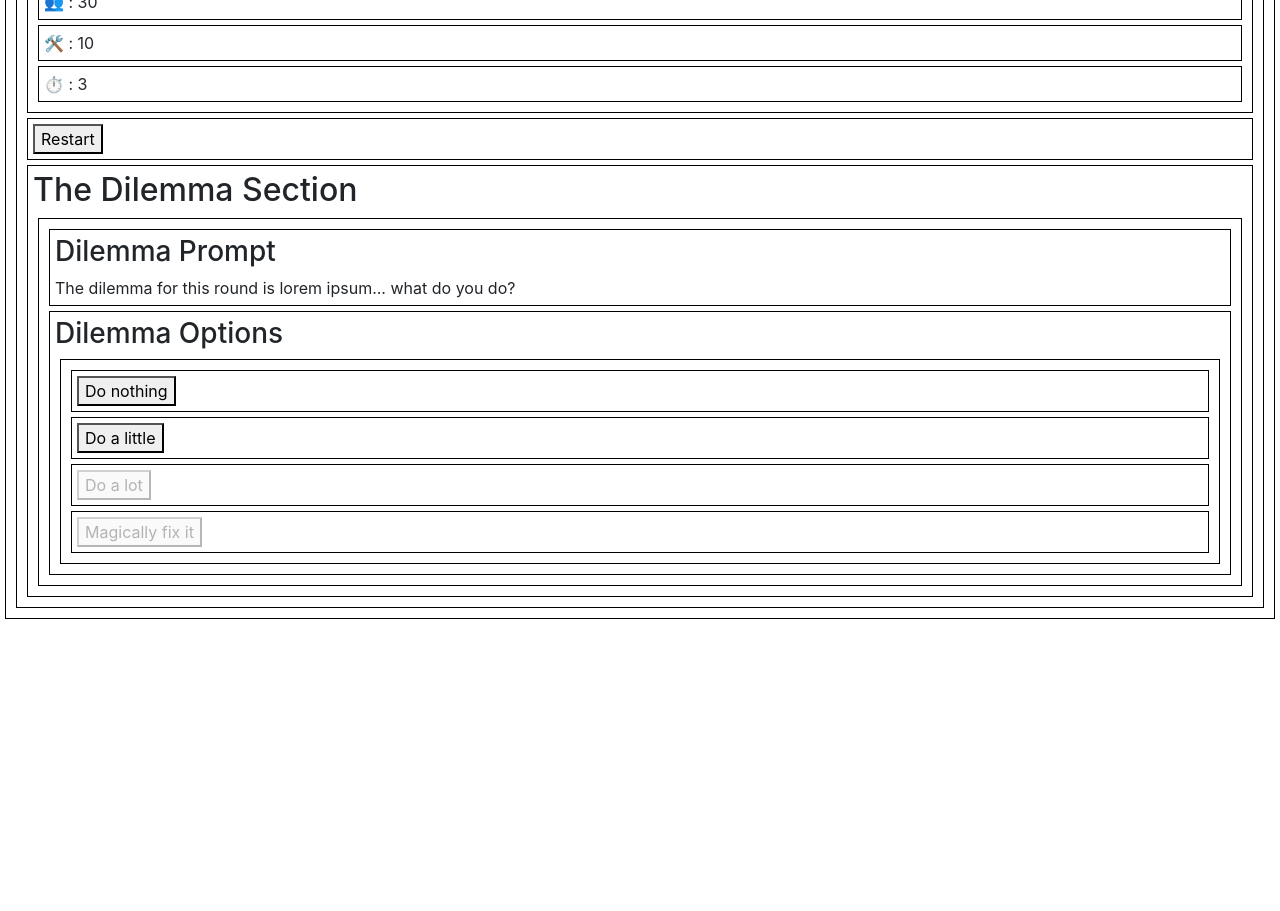
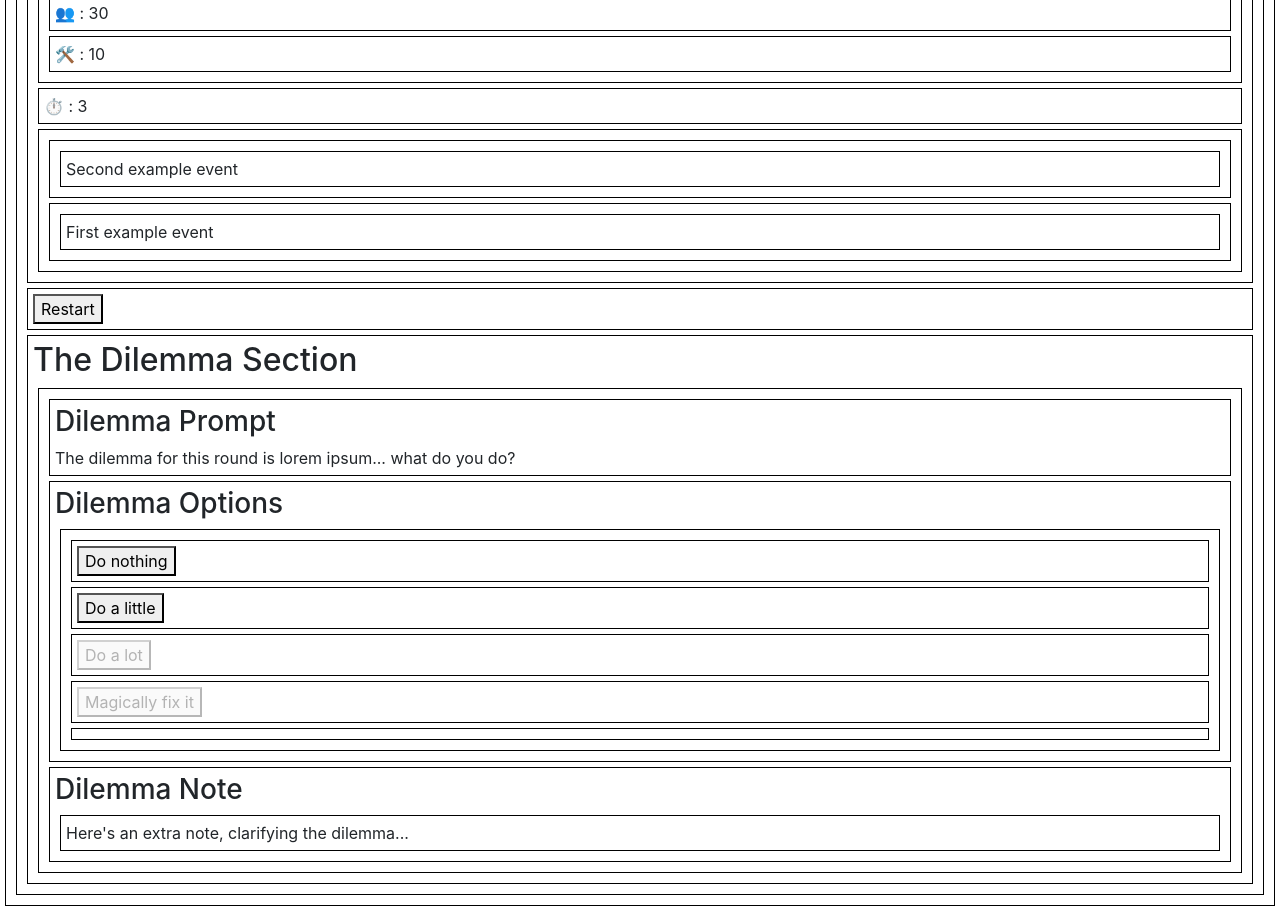
Before and after one commit to randylubin/engine-startup-agenda-2022, a Vue app: page / in a window 1280 px wide. Shown: the part 160-1071 px from the top of the page. Before the commit the page ends 800 px from the top, so only its background shows below. Built offline with nearby package versions, Linux system fonts and the light colour scheme.

Commit message:
added functionality for: past events log, conditionally invisible options, and dilemma notes

```diff
--- a/src/components/Dilemma.vue
+++ b/src/components/Dilemma.vue
@@ -17,10 +17,17 @@
               :disabled="isOptionLocked(option.optionRequirements)"
               v-on:click="selectOption(option)"
               v-bind:title="option.optionToolTip"
+              v-if="isOptionVisible(option.optionVisibility)"
             >
               {{option.optionText}}
             </button>
           </div>
+        </div>
+      </div>
+      <div v-if="currentChapterInfo.dilemmaNote">
+        <h3>Dilemma Note</h3>
+        <div>
+          {{currentChapterInfo.dilemmaNote}}
         </div>
       </div>
     </div>
@@ -71,6 +78,23 @@
         }
         return locked
       },
+      isOptionVisible(requirements){
+        if (!requirements) {
+          return true
+        } else {
+          let visible = false
+
+          for (const requirement in requirements){
+            if ((this.currentState[requirement] == requirements[requirement] || this.currentState[requirement] >= requirements[requirement])){
+              visible = true;
+            }
+            console.log("visibility", requirement, visible)
+          }
+
+
+          return visible
+        }
+      },
       nextPrompt(){
         this.$emit('next-prompt')
       },
@@ -97,6 +121,10 @@
           }
         }
 
+        if(option.addEvent){
+          newState.pastEvents.unshift(option.addEvent)
+        }
+
         this.updateState(newState)
       },
       undoChoice(){
--- a/src/components/DilemmaCompiler.js
+++ b/src/components/DilemmaCompiler.js
@@ -19,7 +19,9 @@ var DilemmaCompiler = [
                "stateChange": {
                   "capital": -10,
                   "users": -5
-               }
+               },
+               "addEvent": "New past event"
+
             },
             {
                "optionText": "Do a lot",
@@ -38,8 +40,15 @@ var DilemmaCompiler = [
                "optionRequirements": {
                   "hasMagic": true
                }
+            },
+            {
+               "optionText": "Invisible Option",
+               "optionVisibility": {
+                  "noSuchState": true
+               }
             }
-         ]
+         ],
+         "dilemmaNote": "Here's an extra note, clarifying the dilemma..."
       }
    },
    // second
@@ -86,6 +95,13 @@ var DilemmaCompiler = [
                      "capital": 0,
                   },
                },
+               {
+                  "optionText": "Visible because you chose fundraising",
+                  "resultsText": "Results for invisible choice",
+                  "optionVisibility": {
+                     "choseFundraising": true,
+                  }
+               }
             ]
          }
       } else {
@@ -131,6 +147,9 @@ var DilemmaCompiler = [
                "optionRequirements": {
                   "hasMagic": true
                },
+               "optionVisibility": {
+                  "noSuchState": true
+               },
                "gameOver": true
             },
          ]
--- a/src/components/Game.vue
+++ b/src/components/Game.vue
@@ -39,6 +39,7 @@
           users: 30,
           capabilities: 10,
           focus: 3,
+          pastEvents: ["Second example event", "First example event"]
         }],
         stateHistory: [],
         chapterHistory: [],
--- a/src/components/StateSidebar.vue
+++ b/src/components/StateSidebar.vue
@@ -1,6 +1,7 @@
 <template>
   <div id="game-state-sidebar" v-if="currentState">
     <h2>The Sidebar</h2>
+    <div class="game-state-sliders">
       <div>
         💰 : {{currentState.capital}}
       </div>
@@ -10,8 +11,18 @@
       <div>
         🛠 : {{currentState.capabilities}}
       </div>
-    <div>
+    </div>
+
+    <div class="game-state-focus">
       ⏱ : {{currentState.focus}}
+    </div>
+
+    <div class="game-state-past-events" v-if="currentState.pastEvents">
+      <div v-for="(pastEvent,index) in currentState.pastEvents" v-bind:key="index">
+        <div v-if="index < 3">
+          {{pastEvent}}
+        </div>
+      </div>
     </div>
   </div>
 </template>
```
Lines whose indentation alone changed are shown as unchanged.
